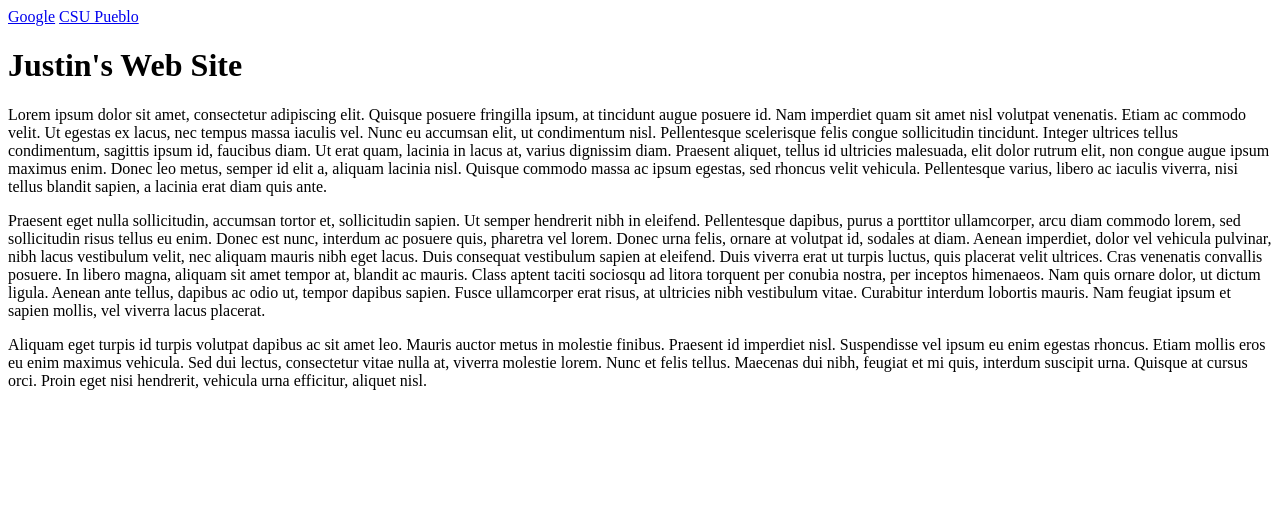
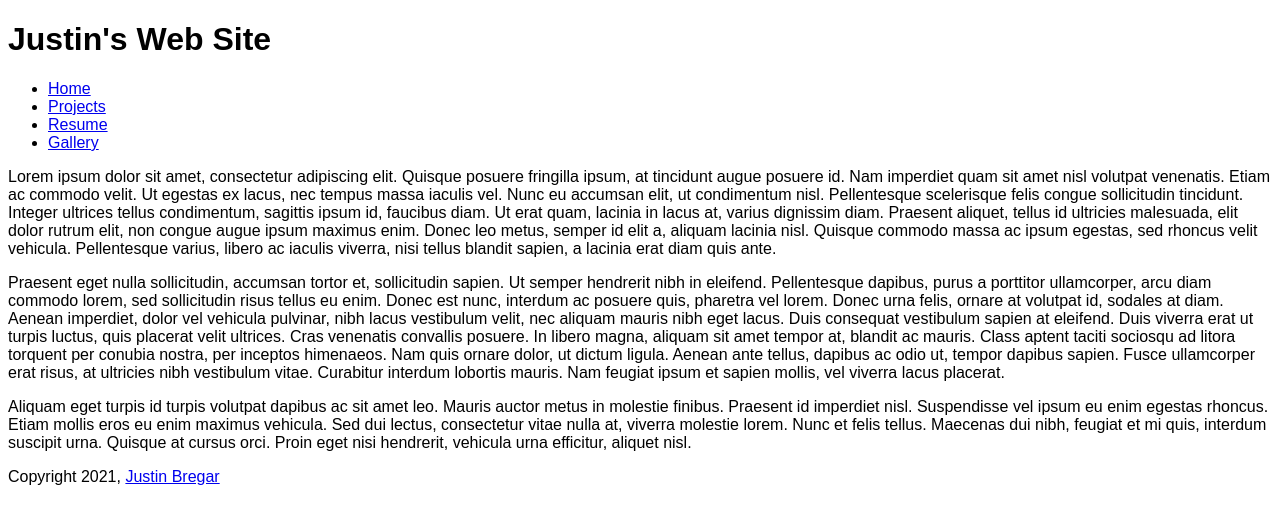
Before and after one commit to jbregar/jbregar.github.io, a plain HTML site: page index.html in a window 1280 px wide. Drawn offline with Linux system fonts and the light colour scheme.

Commit message:
stubbed pages

```diff
--- a/index.html
+++ b/index.html
@@ -2,18 +2,29 @@
 <html>
     <head>
         <title>Justin's Web Site</title>
+        <link rel="stylesheet" href="styles.css">
     </head>
     <body>
-        <a href="https://google.com">Google</a>
-        <a href="https://csupueblo.edu">CSU Pueblo</a>
+       <header>
+            <h1>Justin's Web Site</h1>
+            <nav>
+                <ul>
+                    <li><a href="index.html">Home</a></li>
+                    <li><a href="projects.html">Projects</a></li>
+                    <li><a href="resume.html">Resume</a></li>
+                    <li><a href="gallery.html">Gallery</a></li>
+                </ul>
+            </nav>
+       </header>
+       <main>
+             <p>Lorem ipsum dolor sit amet, consectetur adipiscing elit. Quisque posuere fringilla ipsum, at tincidunt augue posuere id. Nam imperdiet quam sit amet nisl volutpat venenatis. Etiam ac commodo velit. Ut egestas ex lacus, nec tempus massa iaculis vel. Nunc eu accumsan elit, ut condimentum nisl. Pellentesque scelerisque felis congue sollicitudin tincidunt. Integer ultrices tellus condimentum, sagittis ipsum id, faucibus diam. Ut erat quam, lacinia in lacus at, varius dignissim diam. Praesent aliquet, tellus id ultricies malesuada, elit dolor rutrum elit, non congue augue ipsum maximus enim. Donec leo metus, semper id elit a, aliquam lacinia nisl. Quisque commodo massa ac ipsum egestas, sed rhoncus velit vehicula. Pellentesque varius, libero ac iaculis viverra, nisi tellus blandit sapien, a lacinia erat diam quis ante.</p>
 
-        <h1>Justin's Web Site</h1>
+            <p>Praesent eget nulla sollicitudin, accumsan tortor et, sollicitudin sapien. Ut semper hendrerit nibh in eleifend. Pellentesque dapibus, purus a porttitor ullamcorper, arcu diam commodo lorem, sed sollicitudin risus tellus eu enim. Donec est nunc, interdum ac posuere quis, pharetra vel lorem. Donec urna felis, ornare at volutpat id, sodales at diam. Aenean imperdiet, dolor vel vehicula pulvinar, nibh lacus vestibulum velit, nec aliquam mauris nibh eget lacus. Duis consequat vestibulum sapien at eleifend. Duis viverra erat ut turpis luctus, quis placerat velit ultrices. Cras venenatis convallis posuere. In libero magna, aliquam sit amet tempor at, blandit ac mauris. Class aptent taciti sociosqu ad litora torquent per conubia nostra, per inceptos himenaeos. Nam quis ornare dolor, ut dictum ligula. Aenean ante tellus, dapibus ac odio ut, tempor dapibus sapien. Fusce ullamcorper erat risus, at ultricies nibh vestibulum vitae. Curabitur interdum lobortis mauris. Nam feugiat ipsum et sapien mollis, vel viverra lacus placerat.</p>
 
-        <p>Lorem ipsum dolor sit amet, consectetur adipiscing elit. Quisque posuere fringilla ipsum, at tincidunt augue posuere id. Nam imperdiet quam sit amet nisl volutpat venenatis. Etiam ac commodo velit. Ut egestas ex lacus, nec tempus massa iaculis vel. Nunc eu accumsan elit, ut condimentum nisl. Pellentesque scelerisque felis congue sollicitudin tincidunt. Integer ultrices tellus condimentum, sagittis ipsum id, faucibus diam. Ut erat quam, lacinia in lacus at, varius dignissim diam. Praesent aliquet, tellus id ultricies malesuada, elit dolor rutrum elit, non congue augue ipsum maximus enim. Donec leo metus, semper id elit a, aliquam lacinia nisl. Quisque commodo massa ac ipsum egestas, sed rhoncus velit vehicula. Pellentesque varius, libero ac iaculis viverra, nisi tellus blandit sapien, a lacinia erat diam quis ante.</p>
-
-        <p id="second-graf">Praesent eget nulla sollicitudin, accumsan tortor et, sollicitudin sapien. Ut semper hendrerit nibh in eleifend. Pellentesque dapibus, purus a porttitor ullamcorper, arcu diam commodo lorem, sed sollicitudin risus tellus eu enim. Donec est nunc, interdum ac posuere quis, pharetra vel lorem. Donec urna felis, ornare at volutpat id, sodales at diam. Aenean imperdiet, dolor vel vehicula pulvinar, nibh lacus vestibulum velit, nec aliquam mauris nibh eget lacus. Duis consequat vestibulum sapien at eleifend. Duis viverra erat ut turpis luctus, quis placerat velit ultrices. Cras venenatis convallis posuere. In libero magna, aliquam sit amet tempor at, blandit ac mauris. Class aptent taciti sociosqu ad litora torquent per conubia nostra, per inceptos himenaeos. Nam quis ornare dolor, ut dictum ligula. Aenean ante tellus, dapibus ac odio ut, tempor dapibus sapien. Fusce ullamcorper erat risus, at ultricies nibh vestibulum vitae. Curabitur interdum lobortis mauris. Nam feugiat ipsum et sapien mollis, vel viverra lacus placerat.</p>
-
-        <p>Aliquam eget turpis id turpis volutpat dapibus ac sit amet leo. Mauris auctor metus in molestie finibus. Praesent id imperdiet nisl. Suspendisse vel ipsum eu enim egestas rhoncus. Etiam mollis eros eu enim maximus vehicula. Sed dui lectus, consectetur vitae nulla at, viverra molestie lorem. Nunc et felis tellus. Maecenas dui nibh, feugiat et mi quis, interdum suscipit urna. Quisque at cursus orci. Proin eget nisi hendrerit, vehicula urna efficitur, aliquet nisl.</p>
-
+            <p>Aliquam eget turpis id turpis volutpat dapibus ac sit amet leo. Mauris auctor metus in molestie finibus. Praesent id imperdiet nisl. Suspendisse vel ipsum eu enim egestas rhoncus. Etiam mollis eros eu enim maximus vehicula. Sed dui lectus, consectetur vitae nulla at, viverra molestie lorem. Nunc et felis tellus. Maecenas dui nibh, feugiat et mi quis, interdum suscipit urna. Quisque at cursus orci. Proin eget nisi hendrerit, vehicula urna efficitur, aliquet nisl.</p>
+        </main>
+        <footer>
+            Copyright 2021, <a href="mailto:justin@bregar.com">Justin Bregar</a>
+        </footer>
     </body>
 </html>
--- /dev/null
+++ b/styles.css
@@ -0,0 +1,3 @@
+body {
+    font-family: sans-serif;
+}
```
Also changed, not shown: gallery.html (added, +26 -0 lines), projects.html (added, +39 -0 lines), resume.html (added, +26 -0 lines).
